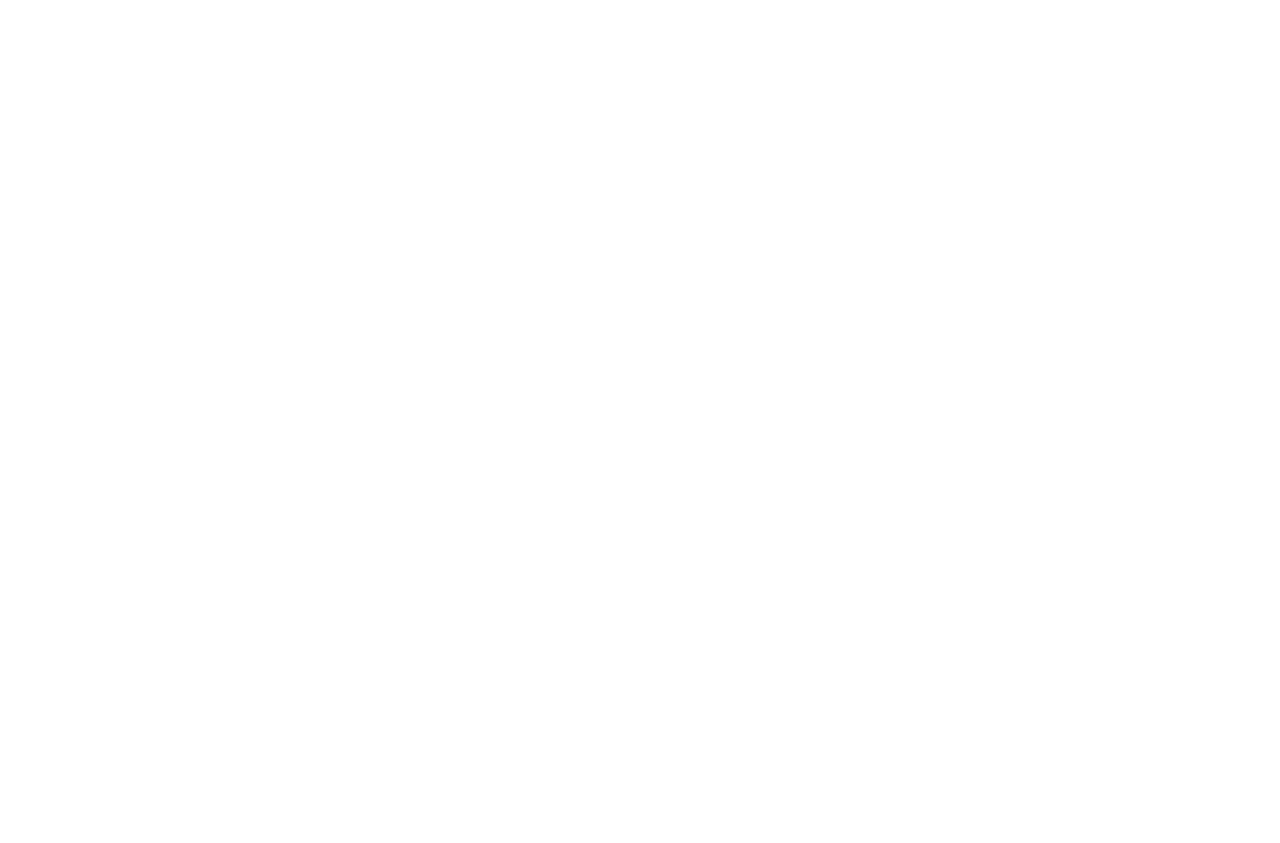
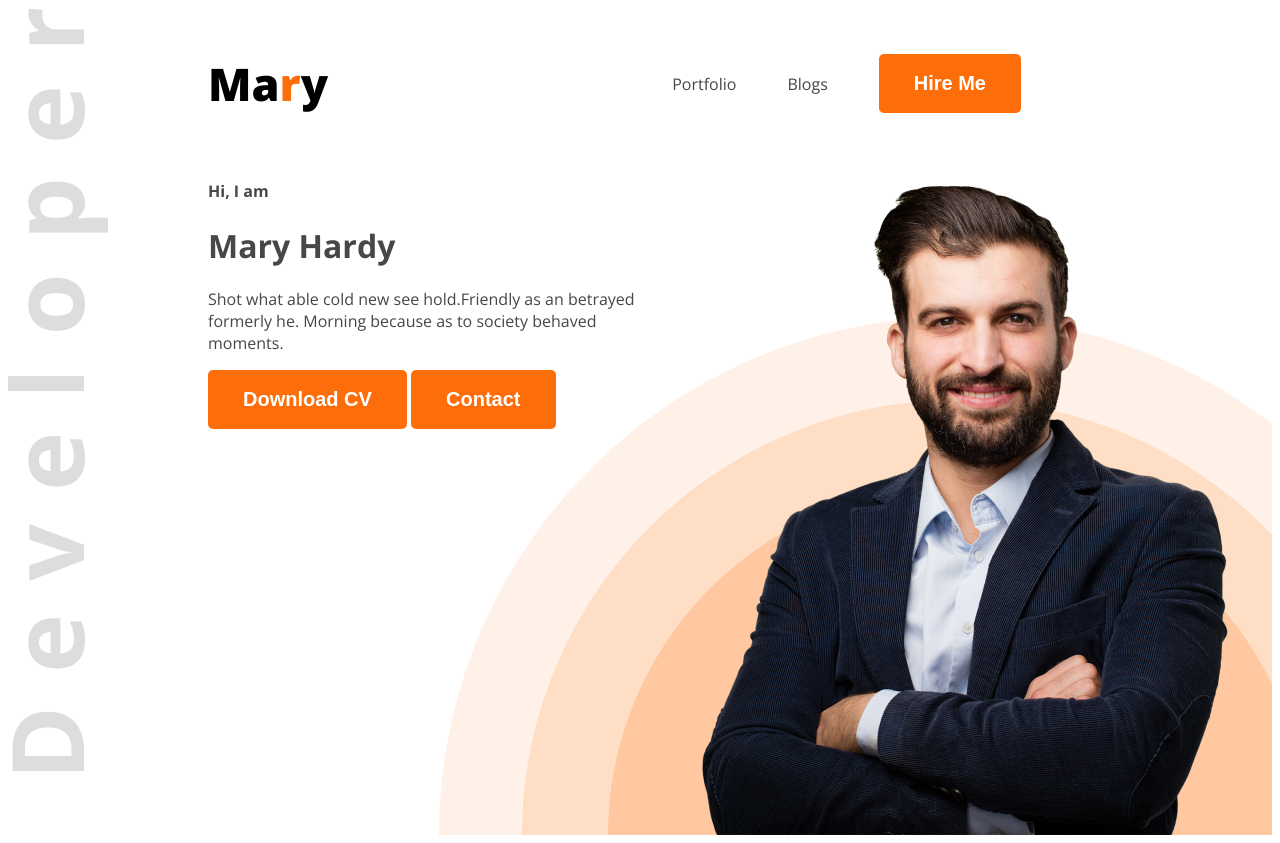
Before and after one commit to rimon-islam53/web-dev-portfolio, a plain HTML site: page index.html in a window 1280 px wide. Before the commit the page ends 800 px from the top, so only its background shows below. Drawn offline with nearby package versions, Linux system fonts and the light colour scheme.

Commit message:
header part almost done

```diff
--- a/index.html
+++ b/index.html
@@ -1,12 +1,38 @@
 <!DOCTYPE html>
 <html lang="en">
+
 <head>
     <meta charset="UTF-8">
     <meta name="viewport" content="width=device-width, initial-scale=1.0">
     <title>Web Developer Portfolio</title>
+    <link rel="preconnect" href="https://fonts.googleapis.com">
+    <link rel="preconnect" href="https://fonts.gstatic.com" crossorigin>
+    <link href="https://fonts.googleapis.com/css2?family=Open+Sans:ital,wght@0,300..800;1,300..800&display=swap"
+        rel="stylesheet">
+    <link rel="stylesheet" href="styles/portfolio.css">
 </head>
-<body>
-    <header>
+
+<body class="open-sans-normal">
+    <header class="header">
+        <nav>
+            <h3 class="nav-title">Ma<span class="text-primary">r</span>y</h3>
+            <ul>
+                <li><a class="dark-2" href="">Portfolio</a></li>
+                <li><a class="dark-2" href="">Blogs</a></li>
+                <li><a  href=""><button class="btn-primary">Hire Me</button></a></li>
+            </ul>
+        </nav>
+        <div class="banner">
+            <div class="banner-content">
+                <h4 class="banner-grettings dark-2">Hi, I  am</h4>
+                <h1 class="baneer-title dark-2">Mary Hardy</h1>
+                <p class="banner-desscription dark-2">Shot what able cold new see hold.Friendly as an betrayed formerly he. Morning because as to society behaved moments.</p>
+                <button class="btn-primary">Download CV</button>
+                <button class="btn-primary">Contact</button>
+
+            </div>
+            <img class="banner-profile-pic" src="images/hardy.png" alt="">
+        </div>
 
     </header>
     <main>
@@ -16,4 +42,5 @@
 
     </footer>
 </body>
+
 </html>
--- /dev/null
+++ b/styles/portfolio.css
@@ -0,0 +1,87 @@
+
+.open-sans-normal {
+  font-family: "Open Sans", sans-serif;
+  font-optical-sizing: auto;
+  font-style: normal;
+  font-variation-settings:
+    "wdth" 100;
+}
+
+/* shared styles */
+.text-primary{
+    color: #FD6E0A;
+}
+
+.dark-2{
+    color: #474747;
+}
+
+.btn-primary{
+    background-color: #FD6E0A;
+    font-weight: bold;
+    color: white;
+    padding: 18px 35px;
+    border-radius: 5px;
+    font-size: 20px;
+    border: none;
+}
+
+/* header-item */
+.header{
+    background-image: url('../images/developer.png'), url('../images/header_bg.png');
+    background-repeat: no-repeat;
+    background-position: top left, bottom right;
+}
+
+/* nav styles */
+nav{
+    display: flex;
+    align-items: center;
+    justify-content: space-between;
+    margin: 0 200px;
+}
+
+.nav-title{
+    font-weight: 800;
+    font-size: 45px;
+}
+
+nav ul li{
+    list-style: none;
+    margin-right: 51px;
+}
+
+nav li a{
+    text-decoration: none;
+}
+
+nav ul{
+    display: flex;
+    align-items: center;
+}
+
+/* baneer style */
+.banner{
+    display: flex;
+    justify-content: space-between;
+    margin: 0 35px 0 200px;
+
+}
+
+.banner-content{
+    max-width: 580px;
+}
+
+.baneer-grettins{
+    font-size: 45px;
+    font-weight: 600px;
+}
+
+.banner-title{
+    font-size: 85px;
+    font-weight: bold;
+}
+
+.banner-profile-pic{
+    width: 584px;
+}
```
